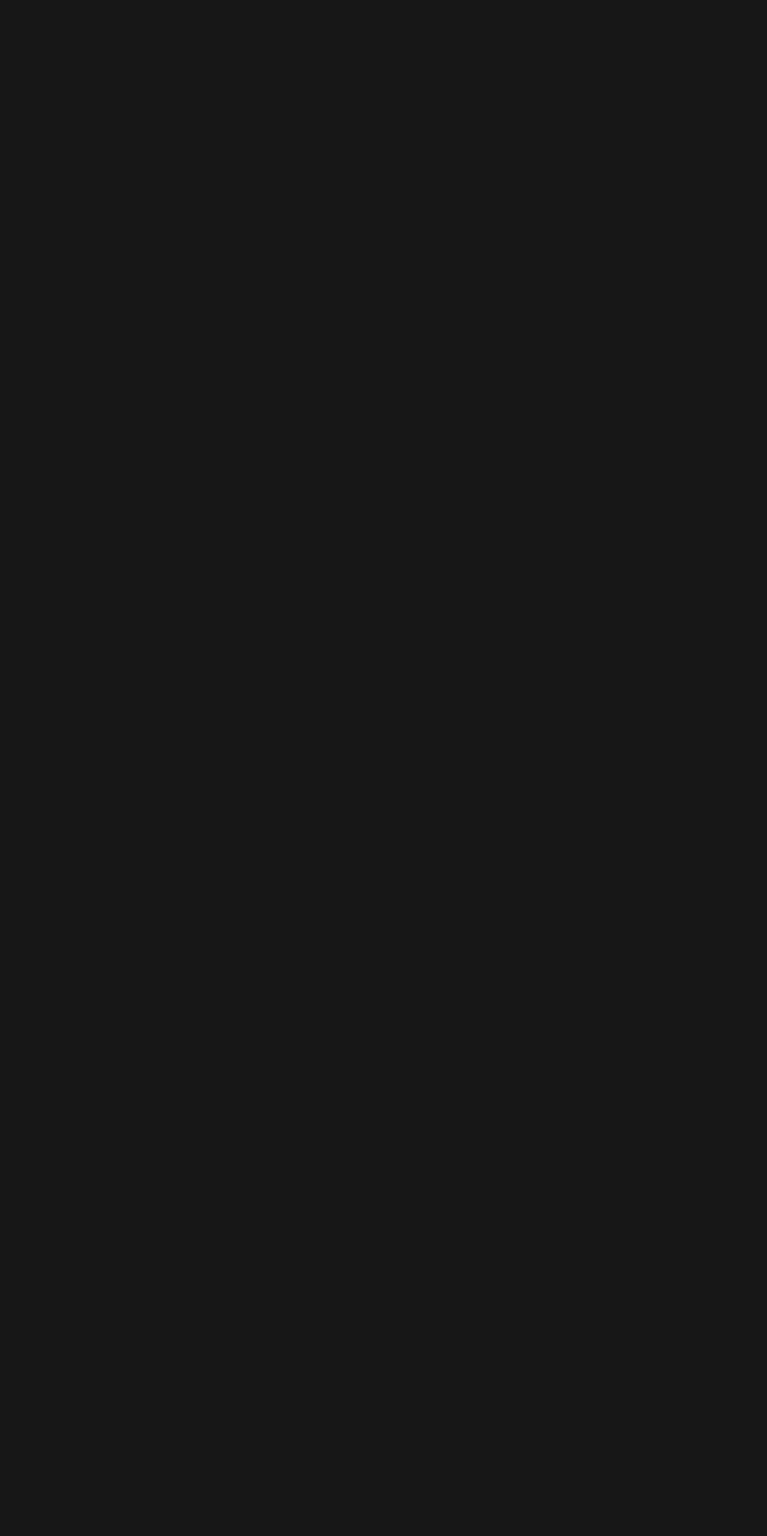
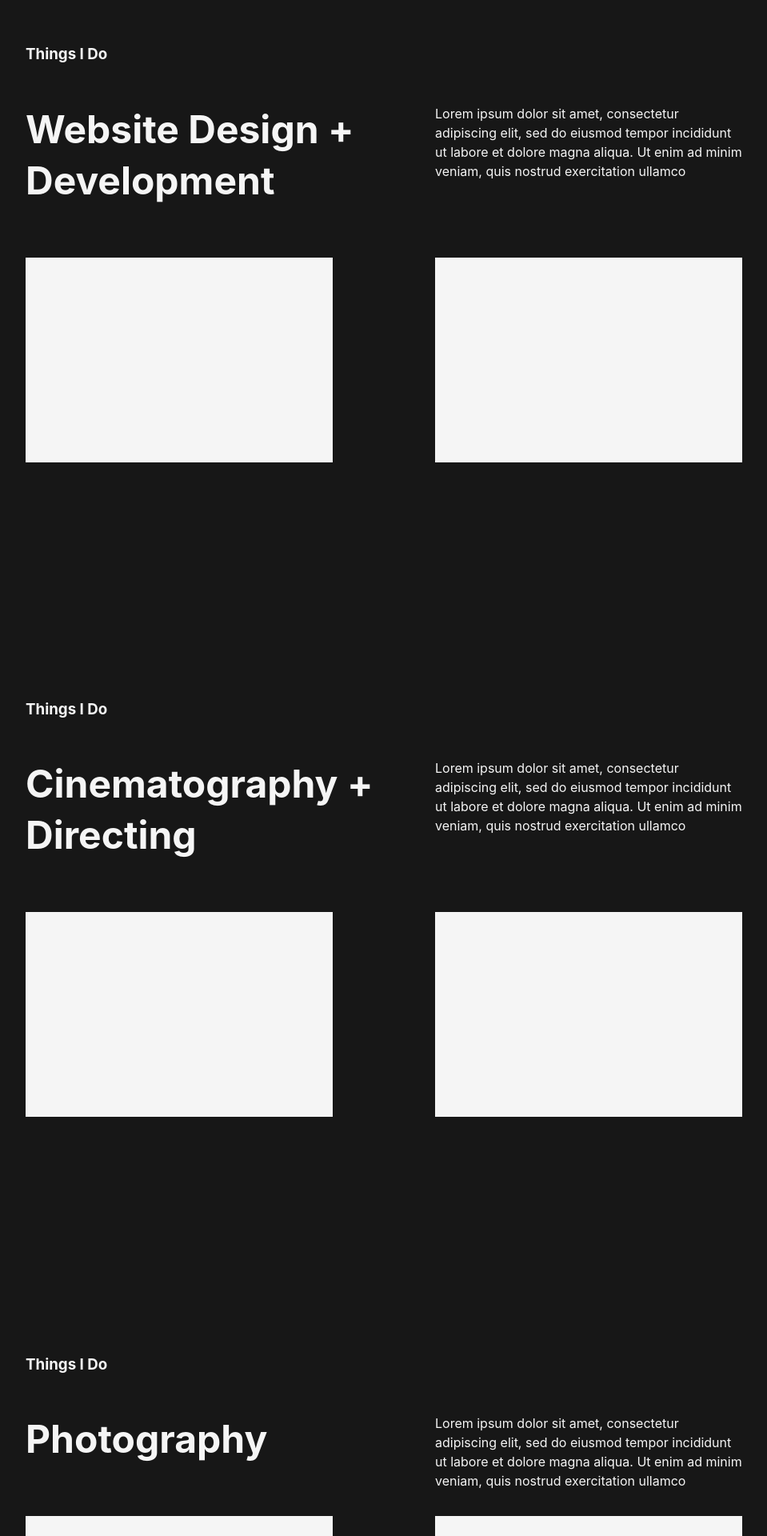
Before and after one commit to zdavidson/definition-portfolio, a React (Create React App) app: page / in a window 1280 px wide. Shown: the part 1460-3380 px from the top of the page at 80% size, without its empty margins (160-1119 px from the left). Before the commit the page ends 1499 px from the top, so only its background shows below. Built offline with nearby package versions, Linux system fonts and the light colour scheme.

Commit message:
wireframe complete

```diff
--- a/src/App.css
+++ b/src/App.css
@@ -10,6 +10,8 @@ a {
 h1 {
   display: none;
 }
+
+/* FIRST PAGE STYLES */
 
 .firstPage {
   width: 100%;
@@ -50,14 +52,14 @@ h3.phonetic {
   margin-top: .5rem;
 }
 
+/* SECOND PAGE STYLES */
+
 .secondPage {
   width: 100%;
   height: 75vh;
 }
 
-/* SECOND PAGE STYLES */
-
-.who, .pageLinks {
+.whoWhatWhere, .pageLinks, .contentHolder {
   padding: 0 15vw;
 }
 
@@ -67,7 +69,6 @@ h3.phonetic {
   width: 35vw;
   vertical-align:text-top;
   margin-top: 2rem;
-
   line-height: 4rem;
 }
 
@@ -90,3 +91,154 @@ h3.phonetic {
   clear: both;
   display: table;
 }
+
+/* THIRD PAGE STYLES */
+
+.thirdPage {
+  width: 100%;
+  height: 100vh;
+}
+
+.contentHolder {
+
+}
+
+.content1, .content2 {
+  width: 30vw;
+  height: 20vw;
+  background-color:  hsl(240, 0%, 96%);
+}
+
+.content1 {
+  float: left;
+}
+
+.content2 {
+  float: right;
+}
+
+/* FOURTH PAGE STYLES */
+
+.fourthPage {
+  width: 100%;
+  height: 100vh;
+}
+
+/* FIFTH PAGE STYLES */
+
+.fifthPage {
+  width: 100%;
+  height: 100vh;
+}
+
+/* SIXTH PAGE STYLES */
+
+.sixthPage {
+  width: 100%;
+  height: 100vh;
+}
+
+.middleTitle {
+  font-size: 4rem;
+  margin-bottom: .5rem;
+  width: 60vw;
+}
+
+.quotee {
+  margin-top: 2.5rem;
+  font-size: 1.5rem;
+  margin-bottom: 6rem;
+}
+
+.smallerLink {
+  font-size: 1.25rem;
+}
+
+.left {
+  float: left;
+}
+
+.right {
+  float: right;
+}
+
+.arrow {
+  margin-right: 15vw;
+  margin-top: 40vh;
+  font-size: 4rem;
+  padding: 1rem;
+}
+
+.noUnderline {
+  text-decoration: none;
+}
+
+/* SEVENTH PAGE STYLES */
+
+.seventhPage {
+  width: 100%;
+  height: 100vh;
+}
+
+.bigTitleBottom {
+  font-size: 3rem;
+  float: left;
+  width: 40vw;
+  vertical-align:text-top;
+  margin-top: 2rem;
+  line-height: 4rem;
+}
+
+.descriptionLeft {
+  float: left;
+  width: 34vw;
+  line-height: 1.5rem;
+}
+
+.contactForm {
+  display: block;
+  margin-left: 65vw;
+  margin-right: 15vw;
+  line-height: 3rem;
+}
+
+input {
+  background-color:hsl(240, 0%, 9%);
+  color:hsl(240, 0%, 96%);
+  outline: none;
+  border:0px solid #cccccc;
+  border-bottom: 1px solid hsl(240, 0%, 96%);
+  width: 25vw;
+}
+
+.submitButton {
+  border:1px solid #cccccc;
+  text-align: center;
+  width: 10vw;
+  margin-top: 5vh;
+  padding: 2vh 2vw;
+}
+
+/* EIGTH PAGE STYLES */
+
+.eigthPage {
+  width: 100%;
+  height: 75vh;
+}
+
+.footer {
+  width: 50vw;
+}
+
+.bottom {
+  margin-bottom: 1rem;
+}
+
+.info {
+  line-height: .25rem;
+}
+
+.top {
+  margin-top: -7vh;
+  margin-right: 0vw;
+}
--- a/src/App.js
+++ b/src/App.js
@@ -14,7 +14,7 @@ function App() {
         </div>
       </div>
       <div class="secondPage">
-        <div class="who clearfix">
+        <div class="whoWhatWhere clearfix">
           <h3 class="smallTitle">Who I Am</h3>
             <h4 class="bigTitle">Filmmaker + Front-End Web Developer</h4>
               <p class="description">Lorem ipsum dolor sit amet, consectetur adipiscing elit, sed do eiusmod tempor incididunt ut labore et dolore magna aliqua. Ut enim ad minim veniam, quis nostrud exercitation ullamco laboris nisi ut aliquip ex ea commodo consequat. Duis aute irure dolor in reprehenderit in voluptate velit esse cillum dolore eu fugiat nulla pariatur. Excepteur sint occaecat cupidatat non proident, sunt in culpa qui officia deserunt mollit anim id est laborum</p>
@@ -26,7 +26,77 @@ function App() {
           </div>
       </div>
       <div class="thirdPage">
+      <div class="whoWhatWhere clearfix">
+          <h3 class="smallTitle">Things I Do</h3>
+            <h4 class="bigTitle">Website Design + Development</h4>
+              <p class="description">Lorem ipsum dolor sit amet, consectetur adipiscing elit, sed do eiusmod tempor incididunt ut labore et dolore magna aliqua. Ut enim ad minim veniam, quis nostrud exercitation ullamco</p>
+        </div>
+          <div class="contentHolder clearfix">
+              <div class="content1"></div>
+              <div class="content2"></div>
+          </div>
+      </div>
+      <div class="fourthPage">
+      <div class="whoWhatWhere clearfix">
+          <h3 class="smallTitle">Things I Do</h3>
+            <h4 class="bigTitle">Cinematography + Directing</h4>
+              <p class="description">Lorem ipsum dolor sit amet, consectetur adipiscing elit, sed do eiusmod tempor incididunt ut labore et dolore magna aliqua. Ut enim ad minim veniam, quis nostrud exercitation ullamco</p>
+        </div>
+          <div class="contentHolder clearfix">
+              <div class="content1"></div>
+              <div class="content2"></div>
+          </div>
+      </div>
+      <div class="fifthPage">
+      <div class="whoWhatWhere clearfix">
+          <h3 class="smallTitle">Things I Do</h3>
+            <h4 class="bigTitle">Photography</h4>
+              <p class="description">Lorem ipsum dolor sit amet, consectetur adipiscing elit, sed do eiusmod tempor incididunt ut labore et dolore magna aliqua. Ut enim ad minim veniam, quis nostrud exercitation ullamco</p>
+        </div>
+          <div class="contentHolder clearfix">
+              <div class="content1"></div>
+              <div class="content2"></div>
+          </div>
+      </div>
+      <div class="sixthPage clearfix">
+        <div class="whoWhatWhere">
+          <div class="left">
+            <h2 class="middleTitle">"Lorem ipsum dolor sit amet, consectetur adipiscing elit, sed do eiusmod tempor incididunt"</h2>
+                <h4 class="quotee">Name</h4>
+                  <a class="sectionLink smallerLink" href="#">Go To Project</a>
+                  </div>
+          </div>
+          <div class="right">
+            <p class="arrow"><a class="noUnderline" href="#">→</a></p>
+          </div>
+      </div>
+      <div class="seventhPage clearfix">
+        <div class="whoWhatWhere">
 
+          <h3 class="smallTitle">Talk To Me</h3>
+            <h4 class="bigTitleBottom">Let's bring your project to life.</h4>
+              <p class="descriptionLeft">Lorem ipsum dolor sit amet, consectetur adipiscing elit, sed do eiusmod tempor incididunt ut labore et dolore magna aliqua. Ut enim ad minim veniam, quis nostrud exercitation ullamco</p>
+
+          </div>
+            <form class="contactForm">
+              <input type="text" placeholder="Name" ></input>
+              <input type="email" placeholder="Email" ></input>
+              <input type="tel" placeholder="Phone" ></input>
+              <input type="text" placeholder="Budget" ></input>
+              <input type="text" placeholder="Deadline" ></input>
+              <input type="text" placeholder="Description" ></input>
+              <input class="submitButton" type="submit" value="Get a Quote"></input>
+            </form>
+      </div>
+      <div class="eigthPage clearfix">
+        <div class="whoWhatWhere">
+            <h4 class="bigTitle footer bottom">Contact</h4>
+            <div class="info">
+              <p class="left footer">zoe.a.h.davidson@gmail.com</p>
+              <p class="left footer">+1 (440) 453 1744</p>
+            </div>
+            <p class="arrow right top"><a class="noUnderline" href="firstPage">↑</a></p>
+        </div>
       </div>
     </div>
   );
```
